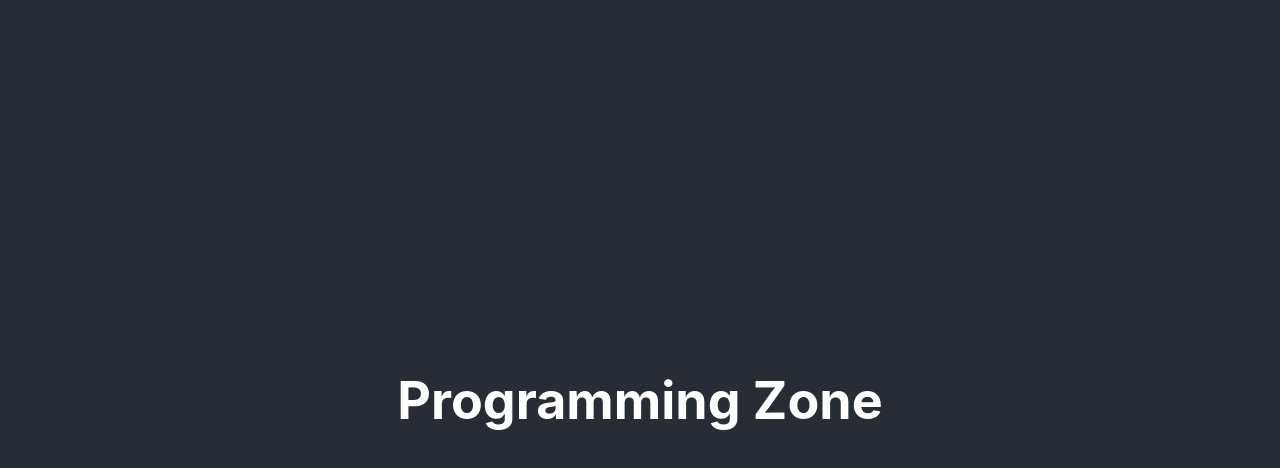
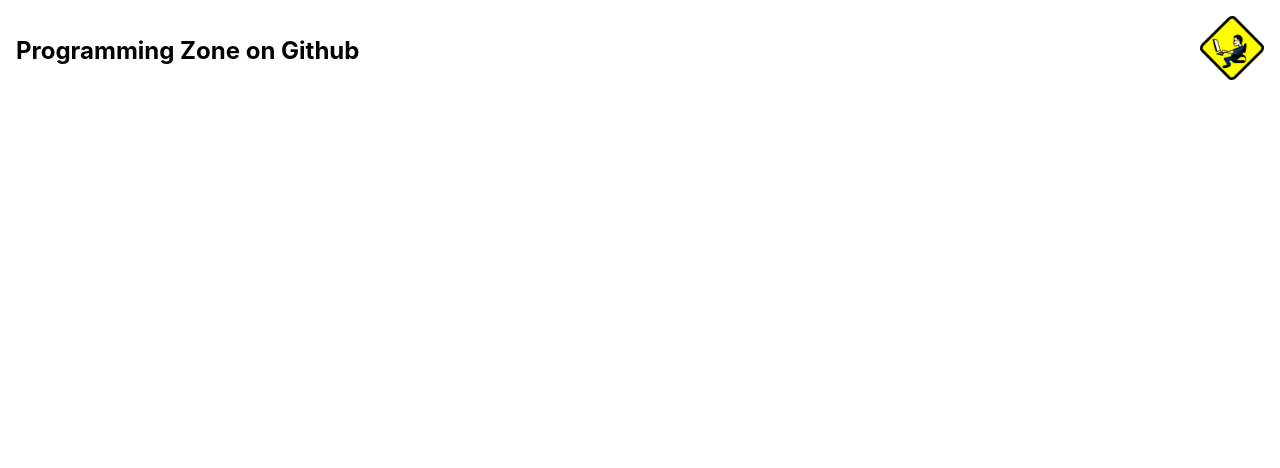
Before and after one commit to 1xcode/1xcode.github.io, a React (Create React App) app: page / in a window 1280 px wide. Shown: the top 468 px of the page. Built offline with nearby package versions, Linux system fonts and the light colour scheme.

Commit message:
Add: Nav and SCSS

```diff
--- a/package.json
+++ b/package.json
@@ -6,6 +6,7 @@
     "@testing-library/jest-dom": "^4.2.4",
     "@testing-library/react": "^9.3.2",
     "@testing-library/user-event": "^7.1.2",
+    "node-sass": "^4.14.1",
     "react": "^16.13.1",
     "react-dom": "^16.13.1",
     "react-scripts": "3.4.1"
--- a/src/App.js
+++ b/src/App.js
@@ -1,12 +1,12 @@
 import React from "react";
 import "./App.css";
+import "./styles/main.scss";
+import Nav from "./components/Nav-component";
 
 function App() {
   return (
     <div className="App">
-      <header className="App-header">
-        <h1>Programming Zone</h1>
-      </header>
+      <Nav />
     </div>
   );
 }
--- /dev/null
+++ b/src/components/Nav-component.jsx
@@ -0,0 +1,20 @@
+import React from "react";
+
+import logo from "../logo.png";
+
+const Nav = () => {
+  return (
+    <div>
+      <nav>
+        <div className="navigation-group">
+          <h1>Programming Zone on Github</h1>
+        </div>
+        <div>
+          <img width="64px" height="64px" src={logo} alt="logo" />
+        </div>
+      </nav>
+    </div>
+  );
+};
+
+export default Nav;
--- /dev/null
+++ b/src/styles/_nav.scss
@@ -0,0 +1,13 @@
+nav {
+  display: flex;
+  flex-direction: row;
+}
+
+.navigation-group:first-child {
+  flex-grow: 1;
+  display: flex;
+  flex-flow: row nowrap;
+  align-items: center;
+  justify-content: flex-start;
+  margin-right: 20px;
+}
--- /dev/null
+++ b/src/styles/main.scss
@@ -0,0 +1,5 @@
+@import "./nav";
+
+body {
+  margin: 1em;
+}
```
Also changed, not shown: src/logo.png (added), 1 other file (tests, documents, lock files or other folders).
